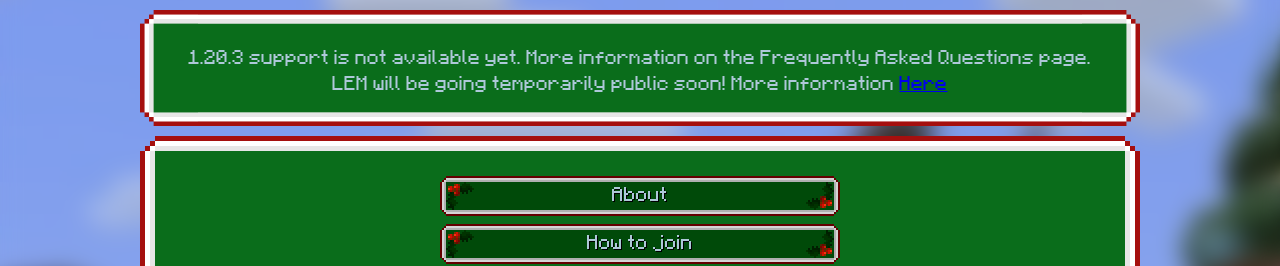
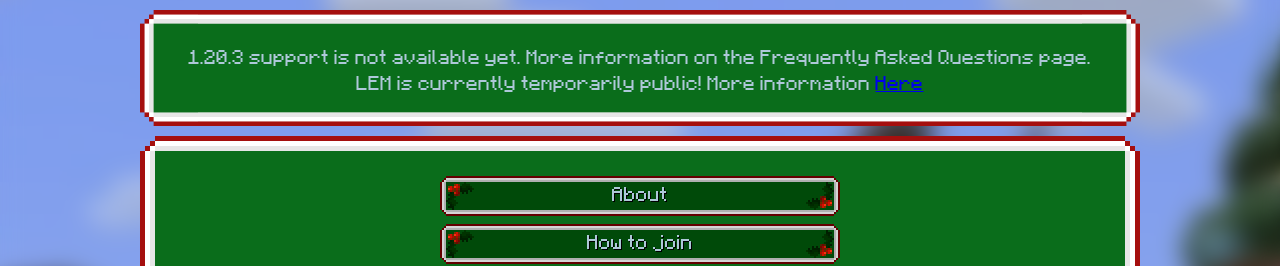
Before and after one commit to Legacy-Edition-Minigames/Website, a Jekyll site: the page built from index.html, in a window 1280 px wide, cut to the strip 202-900 px from the top of the page. Shown: the top 266 px of the strip. Built offline with Jekyll 4.4.1, drawn with Linux system fonts in a browser that asks for light colours; some web fonts are replaced.

Commit message:
Change the public event notices to say its open

```diff
--- a/_posts/faq/0004-1-1-whitelist.markdown
+++ b/_posts/faq/0004-1-1-whitelist.markdown
@@ -29,6 +29,6 @@ main-text: |
 
   # Notice
 
-  ### LEM will be going temporarily public soon! More information [Here](../blog/late-christmas)
+  ### LEM is currently temporarily public! More information [Here](../blog/late-christmas)
 markdown: true
 ---
--- a/index.html
+++ b/index.html
@@ -7,7 +7,7 @@ title: "Home"
 
 <div class="guibox center">
 	1.20.3 support is not available yet. More information on the Frequently Asked Questions page.
-	LEM will be going temporarily public soon! More information <a href="{{ site.baseurl }}/blog/late-christmas">Here</a>
+	LEM is currently temporarily public! More information <a href="{{ site.baseurl }}/blog/late-christmas">Here</a>
 </div>
 <div class="guibox center">
 	<div class="button-list">
--- a/join.html
+++ b/join.html
@@ -7,7 +7,7 @@ title: "How To Join"
 	<h1>How to join</h1>
 		<p>Legacy Edition Minigames is currently in a <b>closed alpha.</b></p>
 		<p>At the moment, you can join the closed alpha by either <b>joining the Patreon</b> or <b>requesting an invite</b>.</p>
-		<p><b>NOTICE</b>: LEM will be going temporarily public soon! More information <a href="{{ site.baseurl }}/blog/late-christmas">Here</a></p>
+		<p><b>NOTICE</b>: LEM is currently temporarily public! More information <a href="{{ site.baseurl }}/blog/late-christmas">Here</a></p>
 		<div class="button-list">
 			<a class="minecraft-button center" href="{{ site.baseurl }}/joinrequest">More Information</a>
 			<a class="minecraft-button center" href="{{ site.baseurl }}/">Return</a>
--- a/joinrequest.html
+++ b/joinrequest.html
@@ -6,7 +6,7 @@ title: "Request an Invite"
 <div class="guibox center">
 	<h1>Request an Invite</h1>
 		<p>Legacy Edition Minigames is currently in a <b>closed alpha.</b></p>
-		<p><b>NOTICE</b>: LEM will be going temporarily public soon! More information <a href="{{ site.baseurl }}/blog/late-christmas">Here</a></p>
+		<p><b>NOTICE</b>: LEM is currently temporarily public! More information <a href="{{ site.baseurl }}/blog/late-christmas">Here</a></p>
 		<p>You <b>will</b> run into bugs and issues, please understand that the experience will not be completely polished.</p>
 		<p>The time it takes to have your request reviewed is inconsistent, it takes on average <b>a few days</b> to be reviewed.</p>
 		<p>If you would like to skip the line, you may join our patreon (starting at $2)</p>
```
